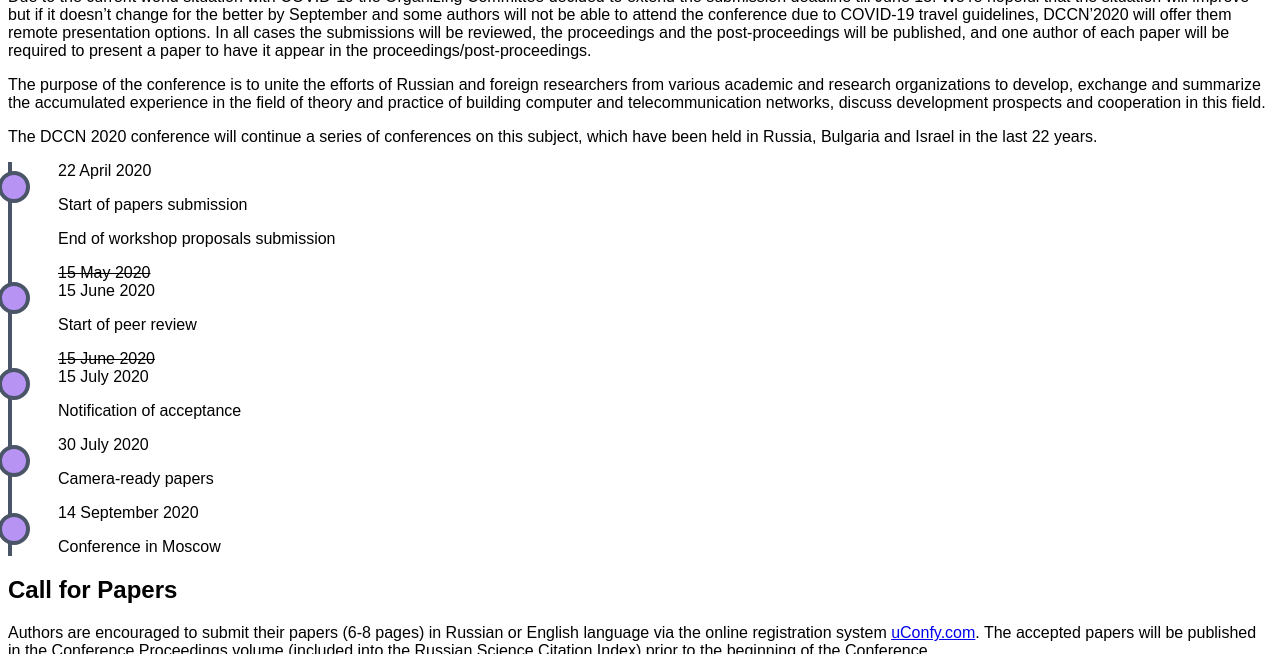
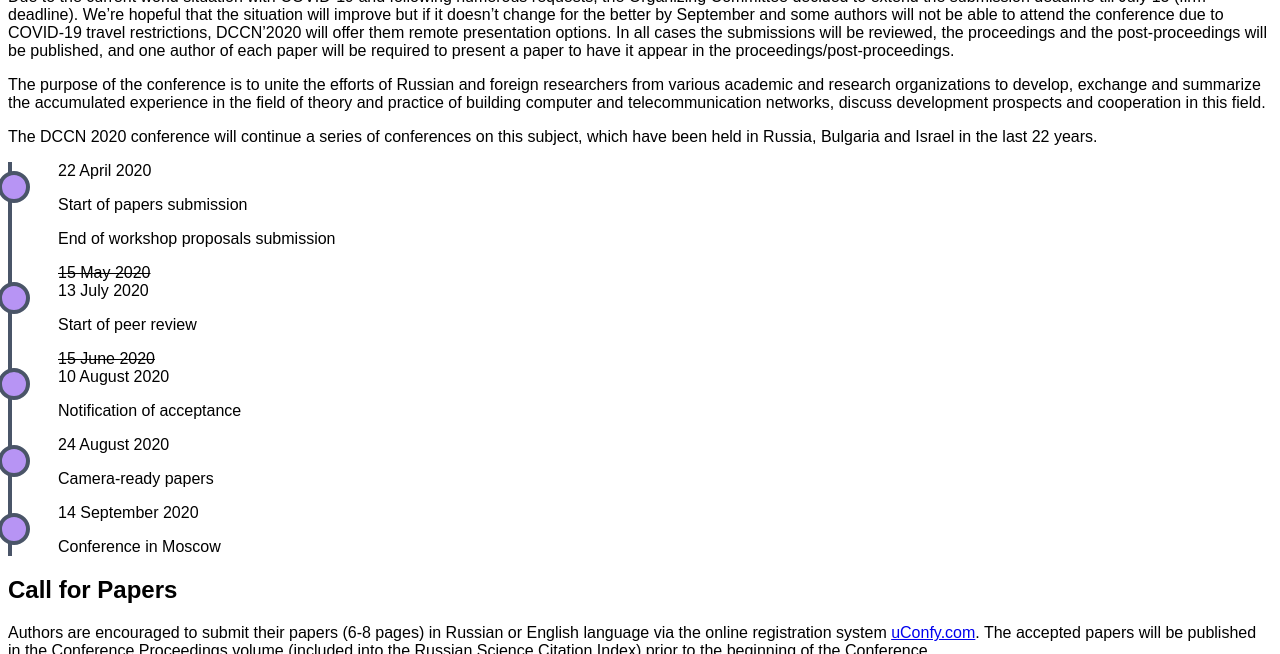
Before and after one commit to dccnconf/2020.dccn.ru, a website: page src/index.html in a window 1280 px wide. Shown: the part 643-1297 px from the top of the page. Drawn offline with nearby package versions, Linux system fonts and the light colour scheme; files whose address does not match are found by name; a web font is replaced by a local one.

Commit message:
Update deadlines and add new prolongation announcement

```diff
--- a/src/index.html
+++ b/src/index.html
@@ -104,8 +104,9 @@
   <!-- ******************** ABOUT ********************** -->
   <section class="bg-white" id="section-about">
     <div class="container mx-auto md:flex justify-center items-center pt-20 text-franklin px-4">
-      <div class="md:text-lg border-solid border-4 border-indigo-300 p-10">
-        Due to the current world situation with COVID-19 the Organizing Committee decided to extend the submission deadline till June 15. We’re hopeful that the situation will improve but if it doesn’t change for the better by September and some authors will not be able to attend the conference due to COVID-19 travel guidelines, DCCN’2020 will offer them remote presentation options. In all cases the submissions will be reviewed, the proceedings and the post-proceedings will be published, and one author of each paper will be required to present a paper to have it appear in the proceedings/post-proceedings.
+      <div class="md:text-lg border-solid border-4 border-pink-300 p-10">
+        Due to the current world situation with COVID-19 and following numerous requests, the Organizing Committee decided to extend the submission deadline till <span class="font-semibold">July 13 (firm deadline)</span>. We’re hopeful that the situation will improve but if it doesn’t change for the better by September and some authors will not be able to attend the conference due to COVID-19 travel restrictions, DCCN’2020 will offer them remote presentation options. In all cases the submissions will be reviewed, the proceedings and the post-proceedings will be published, and one author of each paper will be required to present a paper to have it appear in the proceedings/post-proceedings.
+        <!-- Due to the current world situation with COVID-19 the Organizing Committee decided to extend the submission deadline till June 15. We’re hopeful that the situation will improve but if it doesn’t change for the better by September and some authors will not be able to attend the conference due to COVID-19 travel guidelines, DCCN’2020 will offer them remote presentation options. In all cases the submissions will be reviewed, the proceedings and the post-proceedings will be published, and one author of each paper will be required to present a paper to have it appear in the proceedings/post-proceedings. -->
       </div>
     </div>
     <div class="container mx-auto md:flex justify-center items-center pb-20 text-franklin px-4">
@@ -128,7 +129,7 @@
             <p class="date">
               <s>15 May 2020</s>
               <br>
-              <span class="font-medium">15 June 2020</span>
+              <span class="font-medium">13 July 2020</span>
             </p>
             <p class="comment">Start of peer review</p>
           </div>
@@ -136,12 +137,12 @@
             <p class="date">
               <s>15 June 2020</s>
               <br>
-              <span class="font-medium">15 July 2020</span>
+              <span class="font-medium">10 August 2020</span>
             </p>
             <p class="comment">Notification of acceptance</p>
           </div>
           <div class="deadline pt-2 pb-4">
-            <p class="date">30 July 2020</p>
+            <p class="date">24 August 2020</p>
             <p class="comment">Camera-ready papers</p>
           </div>
           <div class="deadline pt-4">
```
Also changed, not shown: dist/index.html.
